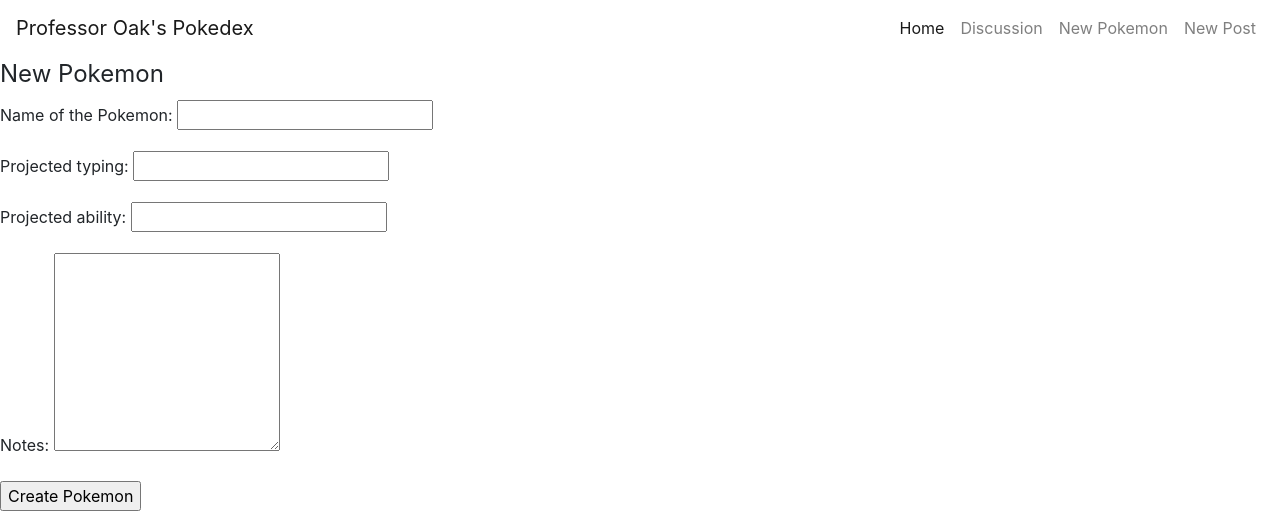
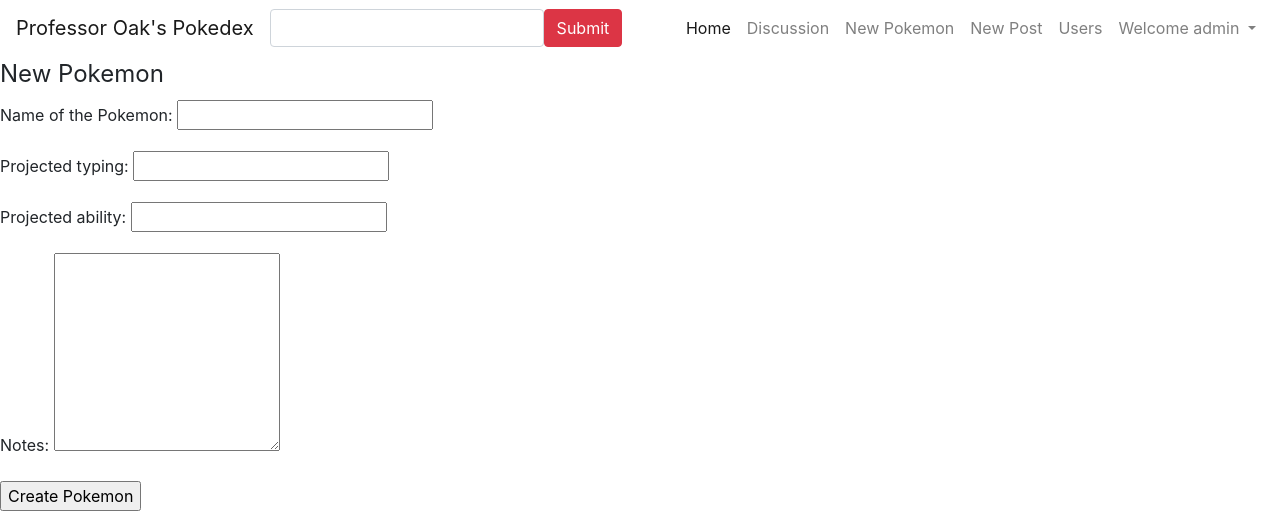
Before and after one commit to DeoDurant/WebDevProject, a PHP site: page /createPokemon.php in a window 1280 px wide. Shown: the top 526 px of the page. Run offline with PHP 8.4, Linux system fonts and the light colour scheme; the visitor is signed in with stand-in values (Sample User, id 1); some libraries are stand-ins or nearby versions.

Commit message:
Added a search bar functionality.

```diff
--- a/navbar.php
+++ b/navbar.php
@@ -1,12 +1,43 @@
+<?php
+session_start();
+?>
+
 <div class="header">
     <div class="menu-bar">
         <nav class="navbar navbar-expand-lg navbar-light">
-                <a class="navbar-brand" href="#">Professor Oak's Pokedex</a>
+            <a class="navbar-brand" href="index.php">Professor Oak's Pokedex</a>
+            <form class="form-inline" action="search.php" method="post">
+                <input name="search" id="search" class="form-control" required></input>
+                <button type="submit" class="btn btn-danger">Submit</button>
+                <!-- <input class="btn btn-danger" type="submit" id="search" name="search" value="Search"></input> -->
+            </form>
             <button class="navbar-toggler" type="button" data-toggle="collapse" data-target="#navbarNav" aria-controls="navbarNav" aria-expanded="false" aria-label="Toggle navigation">
                 <i class="fa fa-bars"></i>
             </button>
             <div class="collapse navbar-collapse" id="navbarNav">
                 <ul class="navbar-nav ml-auto">
+                    <?php if ($_SESSION['username'] == "guest") : ?>
+                        <li class="nav-item active">
+                            <a class="nav-link" href="index.php">Home <span class="sr-only">(current)</span></a>
+                        </li>
+                        <li class="nav-item">
+                            <a class="nav-link" href="discussion.php">Discussion</a>
+                        </li>
+                        <li class="nav-item">
+                            <a class="nav-link" href="login.php">Login</a>
+                        </li>
+                        <li class="nav-item">
+                            <a class="nav-link" href="register.php">Register</a>
+                        </li>
+                        <li class="nav-item dropdown">
+                            <a class="nav-link dropdown-toggle" href="#" id="navbarDropdownMenuLink" data-toggle="dropdown" aria-haspopup="true" aria-expanded="false">
+                                Welcome <?= $_SESSION['username'] ?>
+                            </a>
+                            <div class="dropdown-menu" aria-labelledby="navbarDropdownMenuLink">
+                                <a class="dropdown-item" href="logout.php">Logout</a>
+                            </div>
+                        </li>
+                    <?php elseif ($_SESSION['username'] == "admin") : ?>
                         <li class="nav-item active">
                             <a class="nav-link" href="index.php">Home <span class="sr-only">(current)</span></a>
                         </li>
@@ -19,6 +50,36 @@
                         <li class="nav-item">
                             <a class="nav-link" href="createPost.php">New Post</a>
                         </li>
+                        <li class="nav-item">
+                            <a class="nav-link" href="users.php">Users</a>
+                        </li>
+                        <li class="nav-item dropdown">
+                            <a class="nav-link dropdown-toggle" href="#" id="navbarDropdownMenuLink" data-toggle="dropdown" aria-haspopup="true" aria-expanded="false">
+                                Welcome <?= $_SESSION['username'] ?>
+                            </a>
+                            <div class="dropdown-menu" aria-labelledby="navbarDropdownMenuLink">
+                                <a class="dropdown-item" href="logout.php">Logout</a>
+                            </div>
+                        </li>
+                    <?php else : ?>
+                        <li class="nav-item active">
+                            <a class="nav-link" href="index.php">Home <span class="sr-only">(current)</span></a>
+                        </li>
+                        <li class="nav-item">
+                            <a class="nav-link" href="discussion.php">Discussion</a>
+                        </li>
+                        <li class="nav-item">
+                            <a class="nav-link" href="createPost.php">New Post</a>
+                        </li>
+                        <li class="nav-item dropdown">
+                            <a class="nav-link dropdown-toggle" href="#" id="navbarDropdownMenuLink" data-toggle="dropdown" aria-haspopup="true" aria-expanded="false">
+                                Welcome <?= $_SESSION['username'] ?>
+                            </a>
+                            <div class="dropdown-menu" aria-labelledby="navbarDropdownMenuLink">
+                                <a class="dropdown-item" href="logout.php">Logout</a>
+                            </div>
+                        </li>
+                    <?php endif ?>
                 </ul>
             </div>
         </nav>
```
Lines whose indentation alone changed are shown as unchanged.
